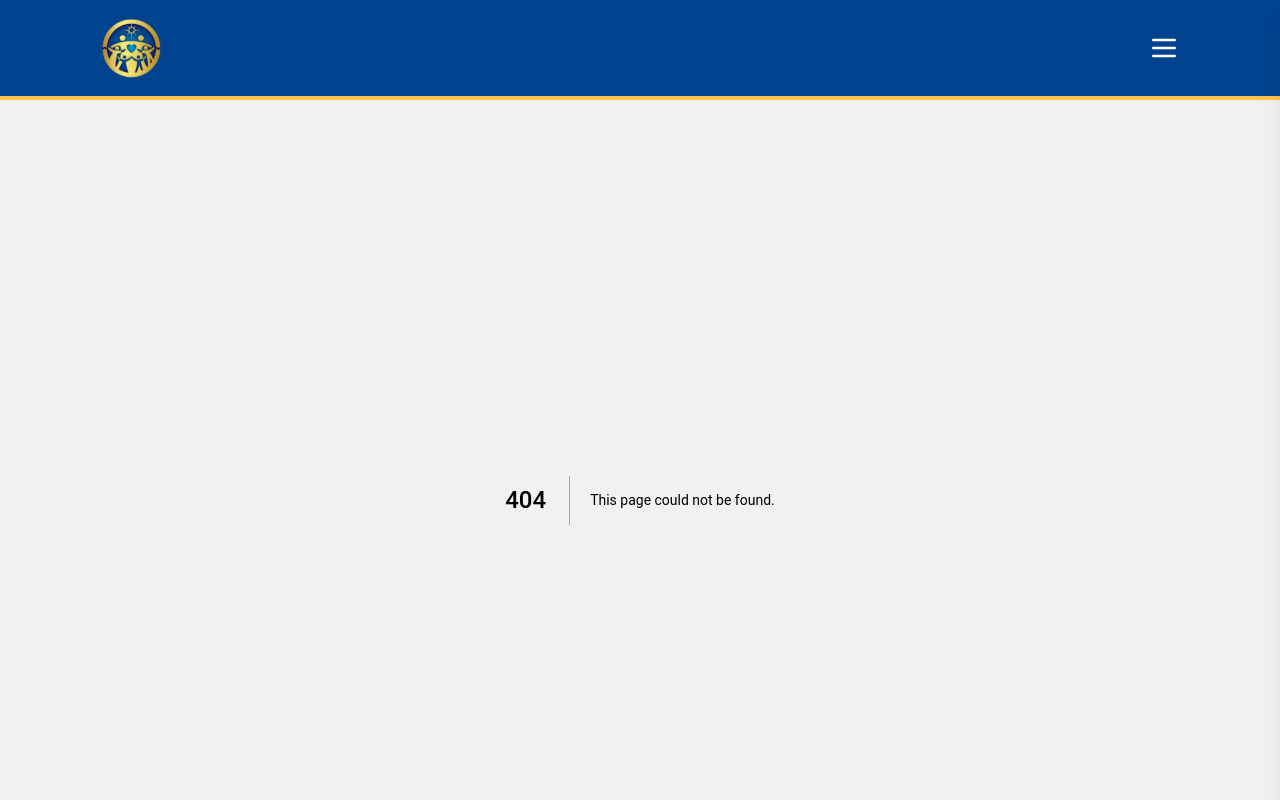
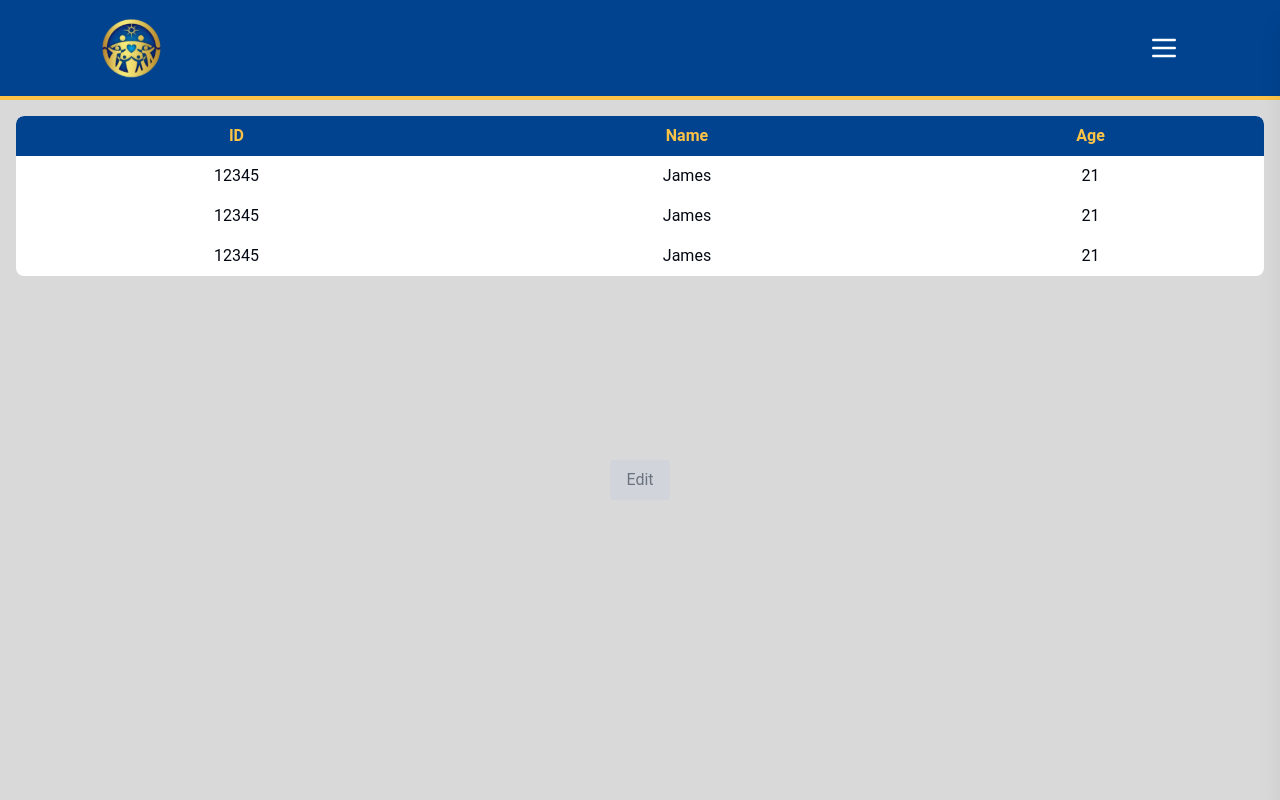
Before and after one commit to CoderTofu/FFWPU_System, a Next.js app: page /sample in a window 1280 px wide. Before the commit this address had no page. Shown: the top 800 px of the page. Built offline with nearby package versions, Linux system fonts and the light colour scheme.

Commit message:
rounded borders, selectable row for button, doubleclick redirect

```diff
--- /dev/null
+++ b/src/app/(private)/sample/page.tsx
@@ -0,0 +1,50 @@
+"use client";
+import React, { useState } from "react";
+import Table from "@/components/Table";
+import { useRouter } from "next/navigation";
+
+export default function TryUlit() {
+    const [selectedRow, setSelectedRow] = useState<{ ID: number } | null>(null);
+    const router = useRouter();
+
+    const data = [
+        {ID:12345, Name:"James", Age:21},
+        {ID:12345, Name:"James", Age:21},
+        {ID:12345, Name:"James", Age:21},
+    ]
+
+    const column = {
+        lg:["ID","Name","Age"],
+        md:["ID","Name"],
+        sm:["Name"]
+    }
+
+    const url = "/user"
+
+    const handleEditClick = () => {
+        if (selectedRow) {
+          router.push(`/user/${selectedRow.ID}/edit`);
+        }
+    };
+
+    return (<div className="p-4 bg-[#D9D9D9] min-h-screen justify-center items-center">
+
+        <div className="overflow-hidden rounded-lg">
+            <Table data={data} columns={column} rowDoubleClickPath={url} onRowSelect={setSelectedRow}/>
+        </div>
+
+        <div className="flex items-center justify-center h-32">
+            <button
+            onClick={handleEditClick}
+            disabled={!selectedRow}
+            className={`px-4 py-2 rounded mb-4 m-4 justify-center ${
+                selectedRow ? "bg-blue-500 text-white hover:bg-blue-600"
+                : "bg-gray-300 text-gray-500 cursor-not-allowed"
+            }`}
+            >
+            Edit
+            </button>
+        </div>
+
+    </div>);
+  }
--- a/src/components/Table.tsx
+++ b/src/components/Table.tsx
@@ -1,17 +1,20 @@
 "use client";  // Sabi ni chatgpt need ito hahaha
 
-import React, { useState, useEffect } from "react";
+import React, { useState, useEffect, useRef } from "react";
 import { useRouter } from "next/navigation";
 
 interface TableProps {
   data: { [key: string]: any }[];
   columns: { [key in "lg" | "md" | "sm"]: string[] };
-  rowClickPath?: string; // Path where the row should redirect
+  rowDoubleClickPath?: string; // Path where the row should redirect
+  onRowSelect?: (row: any | null) => void;
 }
 
-const Table: React.FC<TableProps> = ({ data, columns, rowClickPath }) => {
+const Table: React.FC<TableProps> = ({ data, columns, rowDoubleClickPath, onRowSelect}) => {
   const [tableSize, setTableSize] = useState<"lg" | "md" | "sm">("lg");
+  const [selectedRow, setSelectedRow] = useState<number | null>(null);
   const router = useRouter();
+  const tableRef = useRef<HTMLDivElement>(null);
 
   // Automatically update table size based on screen width
   useEffect(() => {
@@ -29,20 +32,44 @@ const Table: React.FC<TableProps> = ({ data, columns, rowClickPath }) => {
 
   const visibleHeaders = columns[tableSize];
 
-  const handleRowClick = (row: any) => {
-    if (rowClickPath) {
-      router.push(`${rowClickPath}/${row.ID}`); // Redirect with ID in URL
+  {/*Handles Single Click Selection*/}
+  const handleRowClick = (index: number, row: any) => {
+    setSelectedRow(index);
+    if (onRowSelect) {
+      onRowSelect(row); // Send selected row to parent component
+    }
+  };
+
+  {/*Handles Clicks Outside Rows to Deselect*/}
+  useEffect(() => {
+    const handleClickOutside = (event: MouseEvent) => {
+      if (tableRef.current && !tableRef.current.contains(event.target as Node)) {
+        setSelectedRow(null);
+        if (onRowSelect) {
+          onRowSelect(null); // Notify parent
+        }
+      }
+    };
+
+    document.addEventListener("click", handleClickOutside);
+    return () => document.removeEventListener("click", handleClickOutside);
+  }, []);
+
+  {/*Handles Double Click Redirection*/}
+  const handleRowDoubleClick = (row: any) => {
+    if (rowDoubleClickPath) {
+      router.push(`${rowDoubleClickPath}/${row.ID}`); // Redirect with ID in URL
     }
   };
 
   return (
-    <div className="overflow-x-auto min-h-[300px] max-h-[450px] overflow-y-auto">
-      <table className="min-w-full border border-gray-300">
+    <div ref={tableRef} className="overflow-x-auto min-h-[300px] max-h-[450px] overflow-y-auto rounded-lg">
+      <table className="min-w-full border-gray-300 bg-white rounded-lg">
         {/* Table Head */}
         <thead className="bg-gray-200">
           <tr className="bg-[#01438F] text-[#FCC346] cursor-pointer">
             {visibleHeaders.map((header) => (
-              <th key={header} className="px-4 py-2 text-center">
+              <th key={header} className="px-4 py-2 text-center top-0">
                 {header}
               </th>
             ))}
@@ -52,8 +79,10 @@ const Table: React.FC<TableProps> = ({ data, columns, rowClickPath }) => {
         {/* Table Body */}
         <tbody>
           {data.map((row, index) => (
-            <tr key={index} className="hover:bg-[#E7E6E6] cursor-pointer"
-            onClick={() => handleRowClick(row)}>
+            <tr key={index} className={`cursor-pointer transition
+              ${selectedRow === index ? "bg-[#E7E6E6]" : "hover:bg-[#E7E6E6]"}`}
+            onClick={() => handleRowClick(index, row)}
+            onDoubleClick={() => handleRowDoubleClick(row)}>
               {visibleHeaders.map((header) => (
                 <td key={header} className="px-4 py-2 text-center">
                   {row[header] ?? "-"}
```
